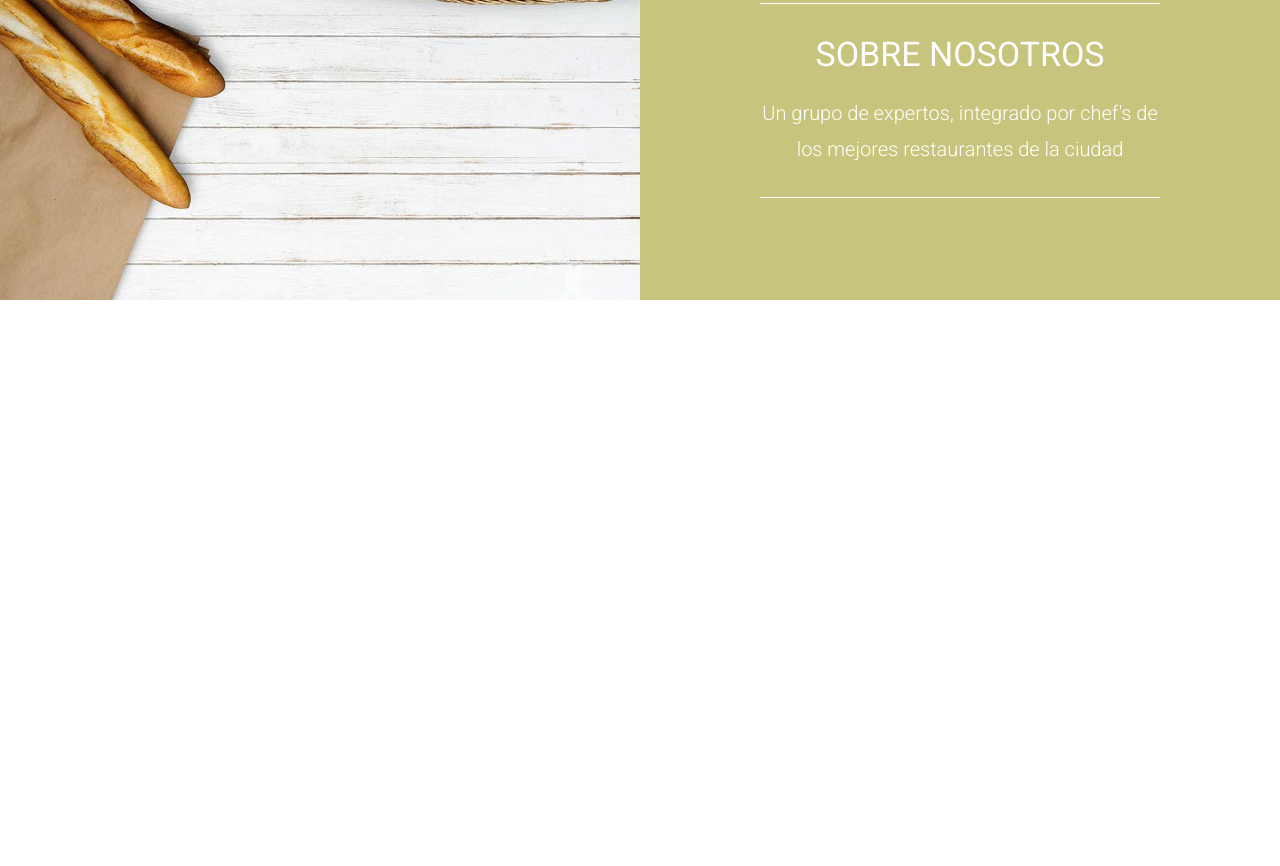
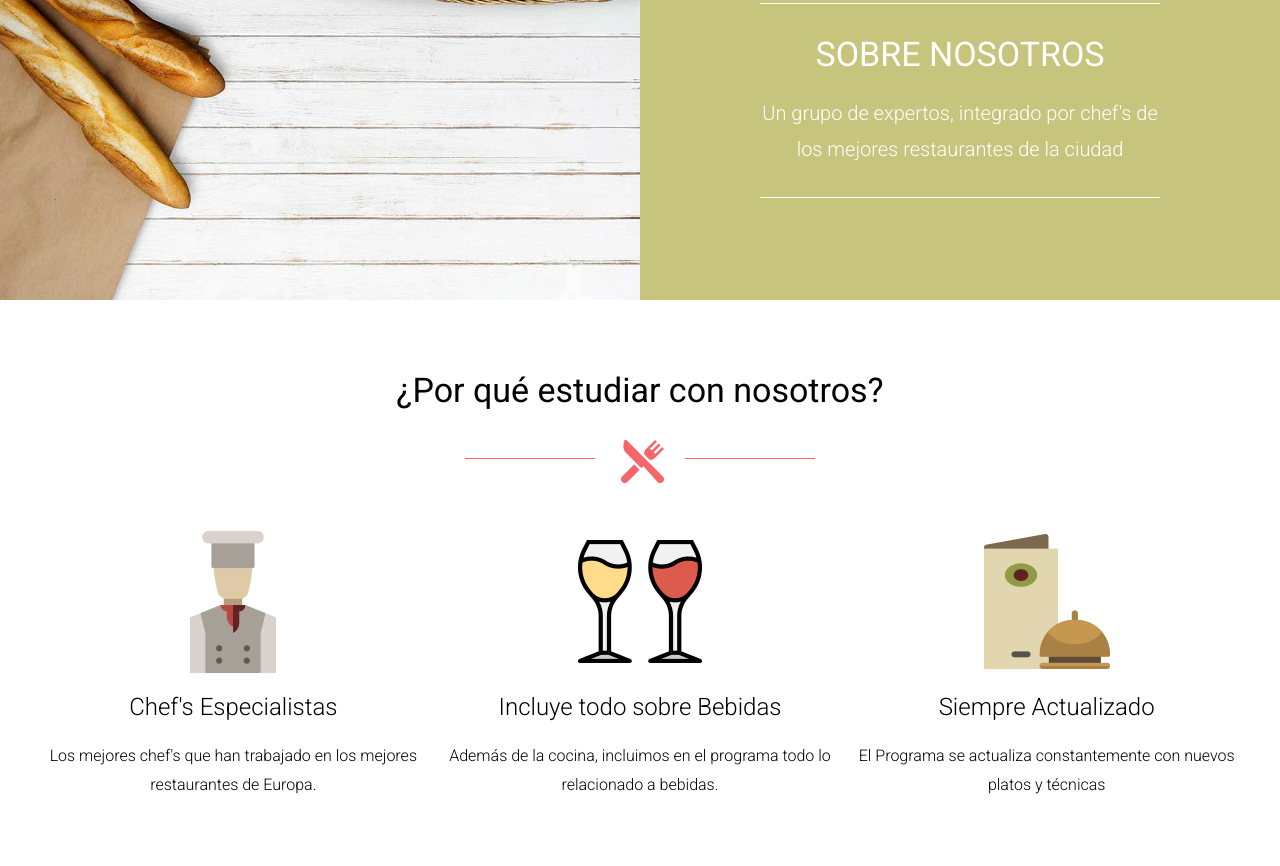
Before and after one commit to VmNunez/escuelaCocina, a website: page index.html in a window 1280 px wide. Shown: the part 711-1577 px from the top of the page. Before the commit the page ends 1011 px from the top, so only its background shows below. Drawn offline with Linux system fonts and the light colour scheme.

Commit message:
seccion-nosotros finalizada

```diff
--- a/index.html
+++ b/index.html
@@ -44,5 +44,27 @@
             <div class="bloque"></div>
         </div>
     </section>
+
+    <section class="nosotros contenedor">
+        <h2 class="nosotros__heading">¿Por qué estudiar con nosotros?</h2>
+
+        <div class="nosotros__grid">
+            <div class="nosotros__bloque">
+                <img class="nosotros__imagen" src="public/img/icono_chef.png" alt="imagen icono">
+                <h3 class="nosotros__bloque-heading">Chef's Especialistas</h3>
+                <p class="nosotros__bloque-texto">Los mejores chef's que han trabajado en los mejores restaurantes de Europa.</p>
+            </div>
+            <div class="nosotros__bloque">
+                <img class="nosotros__imagen" src="public/img/icono_vino.png" alt="imagen icono">
+                <h3 class="nosotros__bloque-heading">Incluye todo sobre Bebidas</h3>
+                <p class="nosotros__bloque-texto">Además de la cocina, incluimos en el programa todo lo relacionado a bebidas.</p>
+            </div>
+            <div class="nosotros__bloque">
+                <img class="nosotros__imagen" src="public/img/icono_menu.png" alt="imagen icono">
+                <h3 class="nosotros__bloque-heading">Siempre Actualizado</h3>
+                <p class="nosotros__bloque-texto">El Programa se actualiza constantemente con nuevos platos y técnicas</p>
+            </div>
+        </div>
+    </section>
 </body>
 </html>
--- a/src/scss/base/_mixins.scss
+++ b/src/scss/base/_mixins.scss
@@ -61,3 +61,17 @@
     background-position: center center;
     background-repeat: no-repeat;
 }
+
+@mixin heading{
+    text-align: center;
+
+    &::after{
+        content:'';
+        display: block;
+        height: 10rem;
+        margin:0 auto;
+        background-image: url(../public/img/separador.png);
+        background-repeat: no-repeat;
+        background-position: center;
+    }
+}
--- a/src/scss/ui/contenido/_index.scss
+++ b/src/scss/ui/contenido/_index.scss
@@ -1 +1,2 @@
 @forward 'bloques';
+@forward 'nosotros';
--- /dev/null
+++ b/src/scss/ui/contenido/_nosotros.scss
@@ -0,0 +1,22 @@
+@use '../../base/variables' as v;
+@use '../../base/mixins' as m;
+
+
+.nosotros{
+    padding: 5rem 0;
+    &__heading{
+        @include m.heading;
+    }
+
+    &__bloque{
+        text-align: center;
+    }
+    &__imagen{
+        margin: 0 auto;
+    }
+    &__grid{
+        @include m.tablet{
+            @include m.grid(3,2rem);
+        }
+    }
+}
```
Also changed, not shown: css/app.css, 1 other file.
